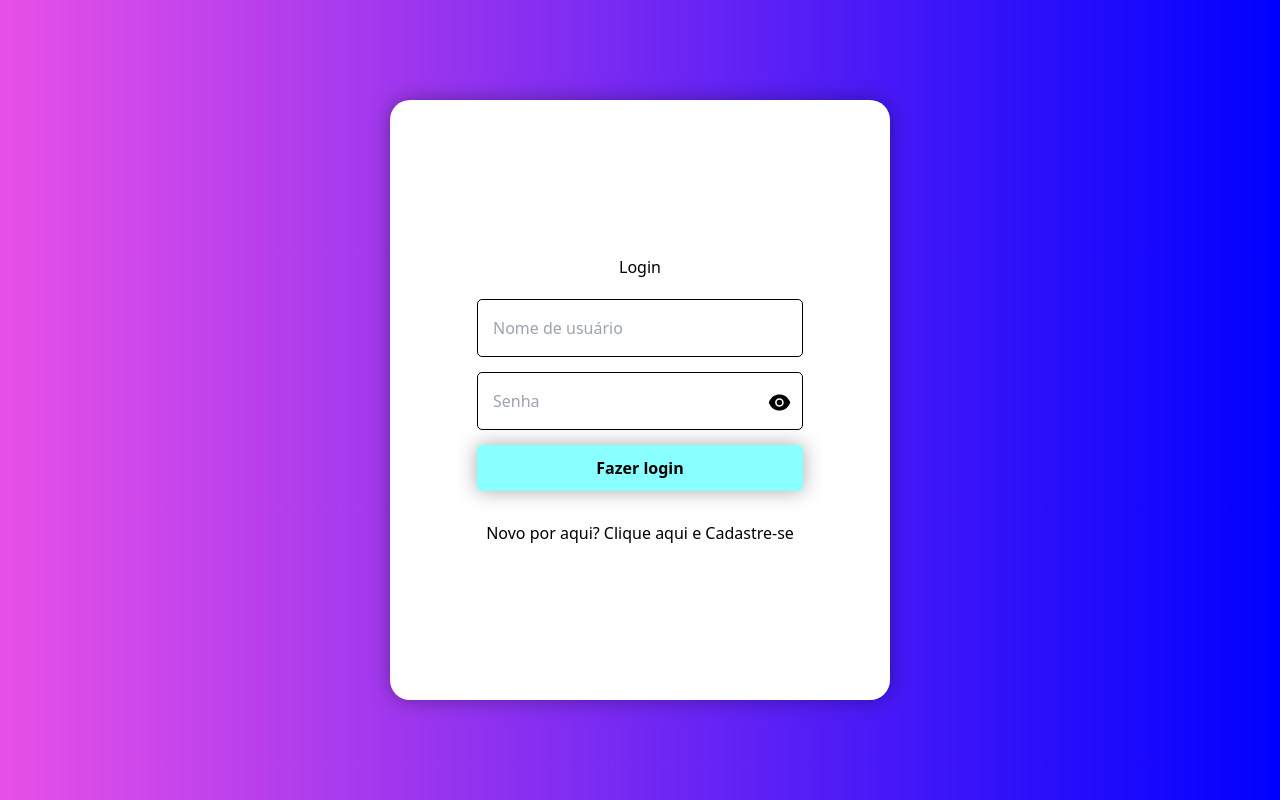
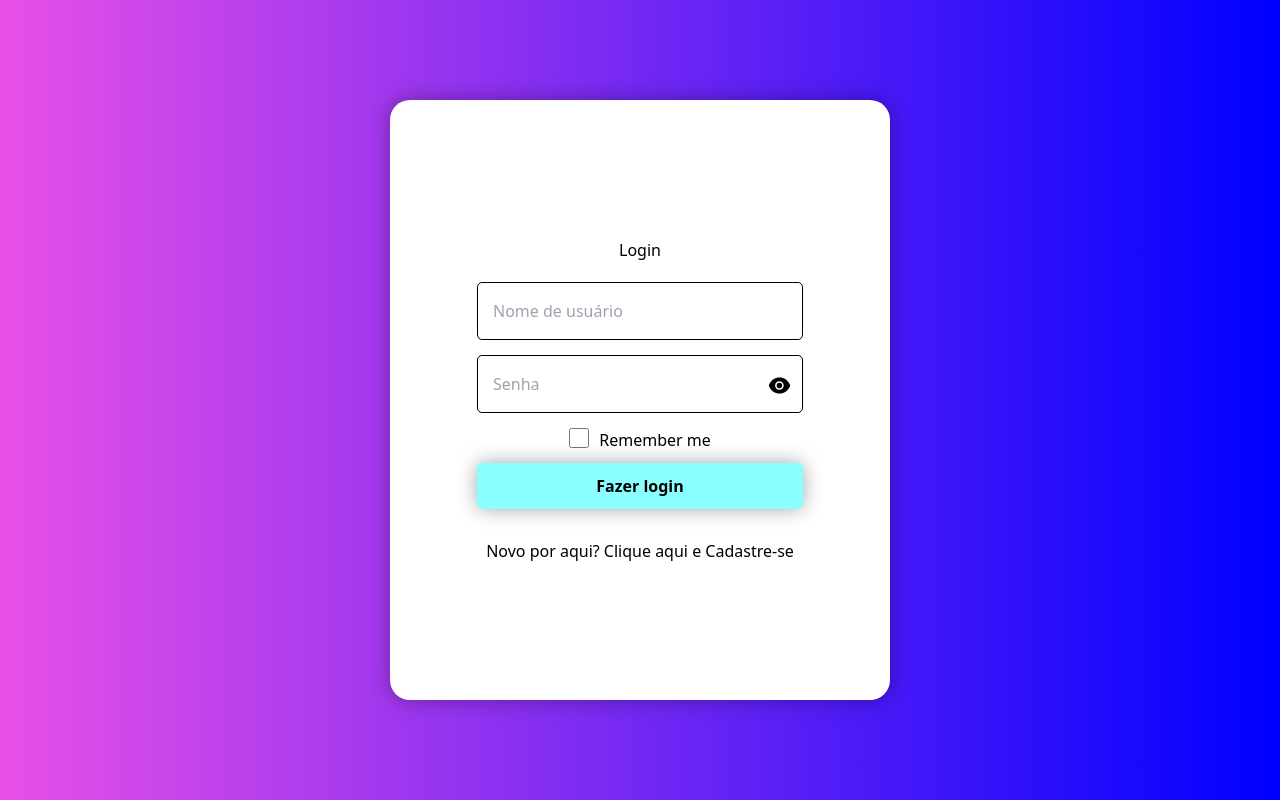
Before and after one commit to nando-castro/desafio-sharenergy-2023-01, a React (Vite) app in the folder front/: page / in a window 1280 px wide. Built offline with nearby package versions, Linux system fonts and the light colour scheme.

Commit message:
feat: remember me implements

```diff
--- a/front/src/pages/Login.tsx
+++ b/front/src/pages/Login.tsx
@@ -9,6 +9,9 @@ import { api } from "../services/api";
 export function Login() {
   const navigate = useNavigate();
   const [loading, setLoading] = useState(false);
+  const [remember, setRemember] = useState({
+    value: false,
+  });
   const [user, setUser] = useState({
     username: "",
     password: "",
@@ -18,6 +21,10 @@ export function Login() {
     setUser({ ...user, [e.target.name]: e.target.value });
   }
 
+  function changeInputChecked(e: any) {
+    setRemember({ value: e.target.checked });
+  }
+
   function handleLogin(e: any) {
     e.preventDefault();
     setLoading(true);
@@ -25,6 +32,12 @@ export function Login() {
     api
       .post("signin", { ...user })
       .then((res) => {
+        if (remember.value === false) {
+          window.onbeforeunload = function () {
+            localStorage.removeItem("userLogged");
+          };
+        }
+
         const person = {
           token: res.data.token,
         };
@@ -49,6 +62,13 @@ export function Login() {
       });
   }
 
+  // console.log(remember);
+
+  // const handleRemember = () => {
+  //   setRemember(true);
+  //   console.log(remember);
+  // };
+
   return (
     <Container>
       <Form>
@@ -67,6 +87,18 @@ export function Login() {
           name={"password"}
           onChange={changeInput}
         />
+        <div className="remember">
+          <Input
+            width={"20px"}
+            height={"20px"}
+            type="checkbox"
+            id="remember"
+            name="remember"
+            value={"remember"}
+            onChange={changeInputChecked}
+          />
+          <label>Remember me</label>
+        </div>
         <Button
           type={"submit"}
           text={"Fazer login"}
@@ -97,6 +129,13 @@ export const Container = styled.main`
   align-items: center;
 
   background-image: linear-gradient(to right, #e750e7, blue);
+
+  .remember {
+    display: flex;
+    input {
+      margin-right: 10px;
+    }
+  }
 
   @media (max-width: 600px) {
   }
```
